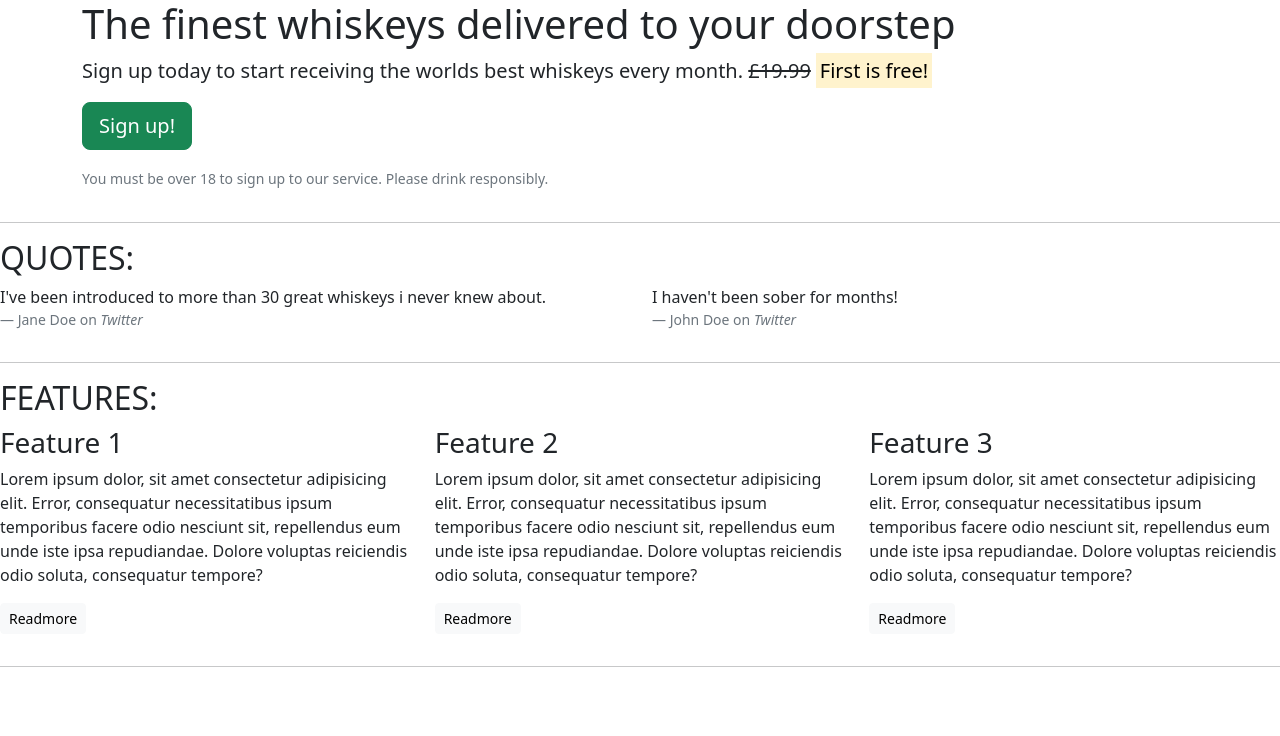
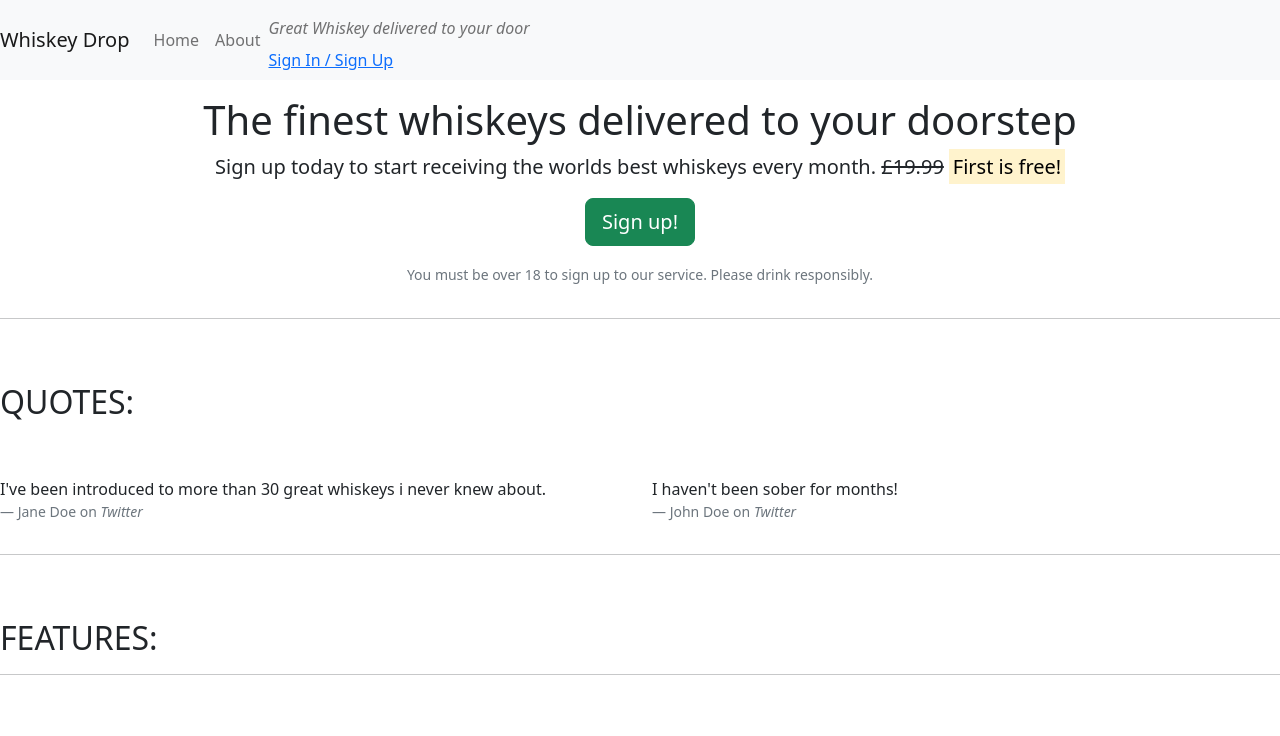
Before and after one commit to CiaranBrain/bootstrap-practice, a plain HTML site: page index.html in a window 1280 px wide. Shown: the top 736 px of the page. Drawn offline with nearby package versions, Linux system fonts and the light colour scheme.

Commit message:
Added nav-bar and added some extra classes to features and quotes

```diff
--- a/index.html
+++ b/index.html
@@ -10,13 +10,29 @@
 </head>
 
 <body>
-    <article class="container">
+    <!-- Navbar -->
+
+    <nav class="navbar navbar-light navbar-expand-sm bg-light">
+        <a href="/" class="navbar-brand"> Whiskey Drop</a>
+        <ul class="navbar-nav mr-auto">
+            <li class="active nav-item mr-2"><a href="/" class="nav-link">Home</a></li>
+            <li class="nav-item mr-2"><a href="" class="nav-link">About</a></li>
+            <li class="nav-item mr-2 d-block d-sm-none"><a href="" class="nav-link">Sign In / Sign Up</a></li>
+        </ul>
+
+        <div class="d-none d-md-block">
+            <p class="navbar-text my-auto mr-2"><i>Great Whiskey delivered to your door</i></p>
+            <a href="/login">Sign In / Sign Up</a>
+        </div>
+    </nav>
+    <article class="container mt-3">
         <!-- call out -->
         <div class="row">
             <div class="col-12">
-                <section class="callout">
+                <section class="callout jumbotron text-center">
                     <h1>The finest whiskeys delivered to your doorstep</h1>
-                    <p class="lead">Sign up today to start receiving the worlds best whiskeys every month. <s>£19.99</s>
+                    <p class="lead">Sign up today to start receiving the worlds best whiskeys every month.
+                        <s class="d-none d-sm-inline">£19.99</s>
                         <strong><mark> First is free!</mark> </strong>
                     </p>
                     <p><button class="btn btn-lg btn-success">Sign up!</button></p>
@@ -31,7 +47,7 @@
     <!-- Quotes  -->
     <section class="quotes">
         <div class="row">
-            <div class="col-12">
+            <div class="col-12 my-5">
                 <h2 class="text-uppercase">Quotes:</h2>
             </div>
         </div>
@@ -49,15 +65,15 @@
                 </blockquote>
             </div>
         </div>
-
     </section>
     <!-- Quotes end  -->
     <hr>
     <!-- Features  -->
     <section class="features">
         <div class="row">
-            <div class="col-12">
+            <div class="col-12 my-5">
                 <h2 class="text-uppercase">Features:</h2>
+                <hr>
             </div>
         </div>
 
@@ -97,7 +113,6 @@
         </div>
     </section>
     <!-- Features end  -->
-    <hr>
 
     <script src="https://cdn.jsdelivr.net/npm/bootstrap@5.2.3/dist/js/bootstrap.bundle.min.js"
         integrity="sha384-kenU1KFdBIe4zVF0s0G1M5b4hcpxyD9F7jL+jjXkk+Q2h455rYXK/7HAuoJl+0I4"
```
